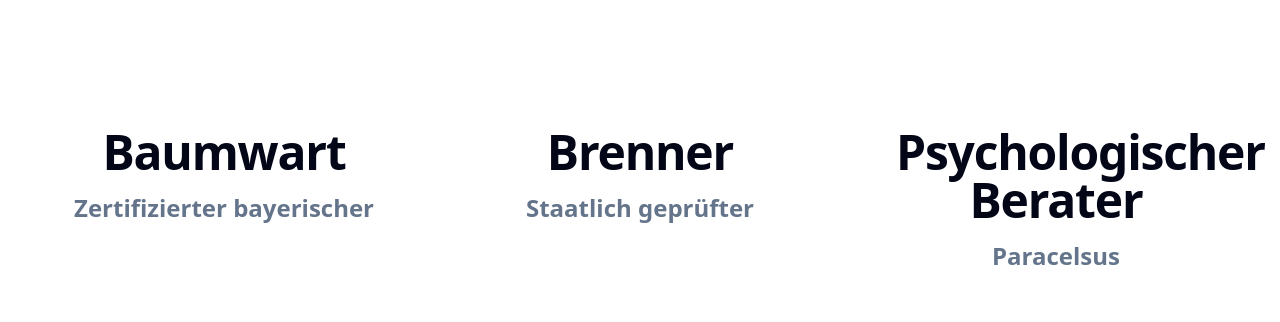
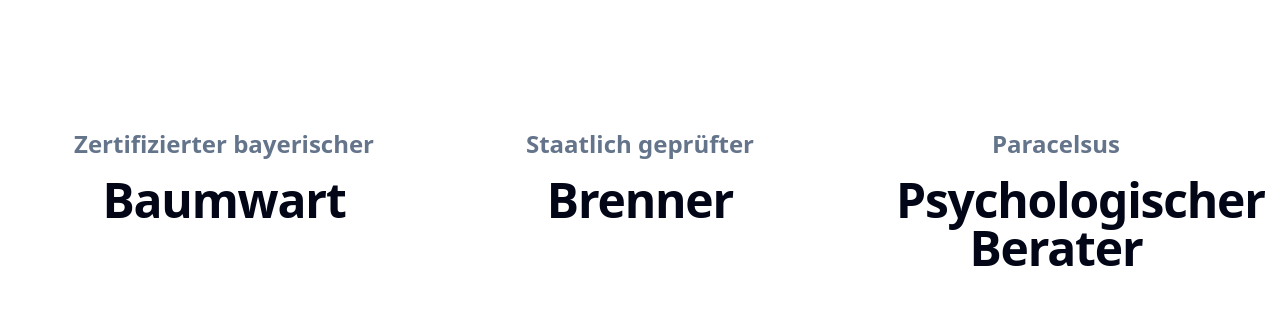
Before and after one commit to adrianncatalan/Erlebnisbauernhof, a Vue app: page / in a window 1280 px wide. Shown: the part 800-1122 px from the top of the page. Built offline with nearby package versions, Linux system fonts and the light colour scheme.

Commit message:
more changes by lulu

```diff
--- a/src/components/MainSection.vue
+++ b/src/components/MainSection.vue
@@ -5,21 +5,21 @@
 
                 <div class="mx-auto flex max-w-xs flex-col gap-y-4">
                     <dt class="text-2xl font-bold text-slate-500">Zertifizierter bayerischer</dt>
-                    <dd class="order-first text-3xl font-semibold tracking-tight text-slate-950 sm:text-5xl">
+                    <dd class="text-3xl font-semibold tracking-tight text-slate-950 sm:text-5xl">
                         Baumwart
                     </dd>
                 </div>
 
                 <div class="mx-auto flex max-w-xs flex-col gap-y-4">
                     <dt class="text-2xl font-bold text-slate-500">Staatlich geprüfter</dt>
-                    <dd class="order-first text-3xl font-semibold tracking-tight text-slate-950 sm:text-5xl">
+                    <dd class="text-3xl font-semibold tracking-tight text-slate-950 sm:text-5xl">
                         Brenner
                     </dd>
                 </div>
 
                 <div class="mx-auto flex max-w-xs flex-col gap-y-4">
                     <dt class="text-2xl font-bold text-slate-500">Paracelsus</dt>
-                    <dd class="order-first text-3xl font-semibold tracking-tight text-slate-950 sm:text-5xl">
+                    <dd class="text-3xl font-semibold tracking-tight text-slate-950 sm:text-5xl">
                         Psychologischer Berater
                     </dd>
                 </div>
```
